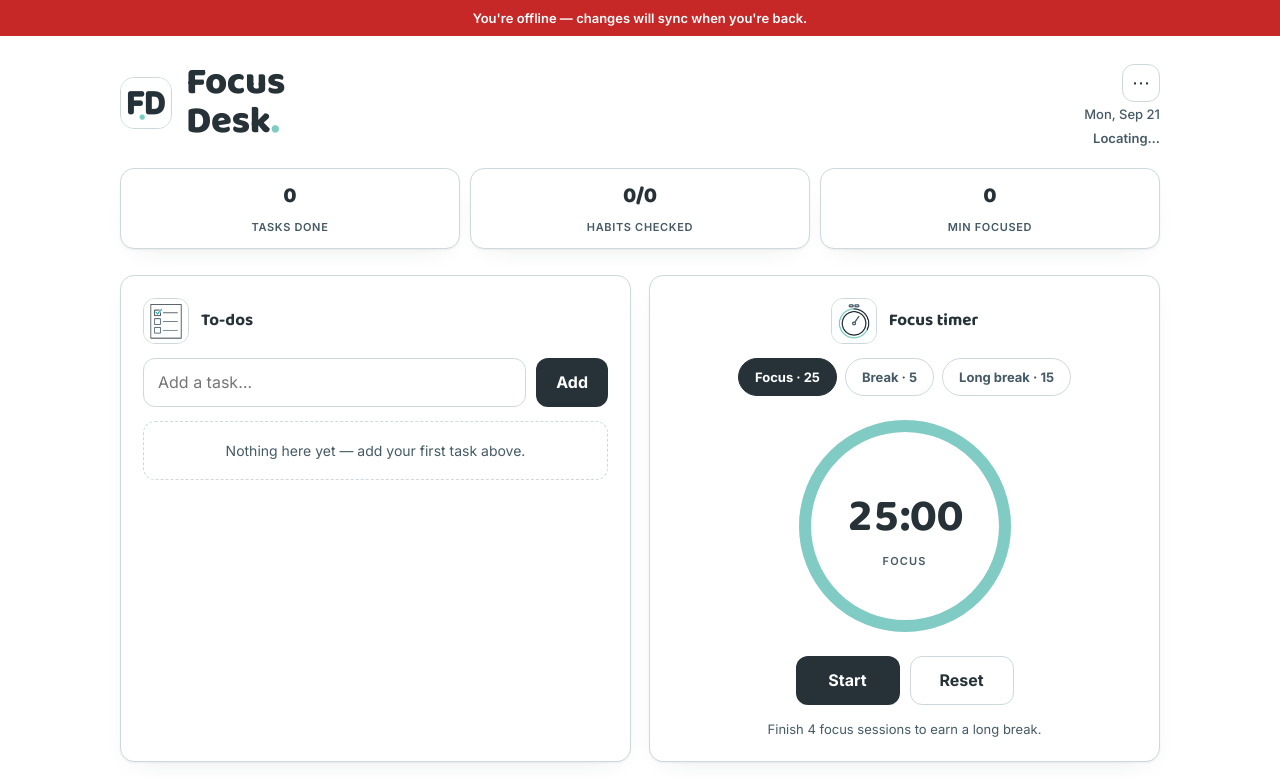
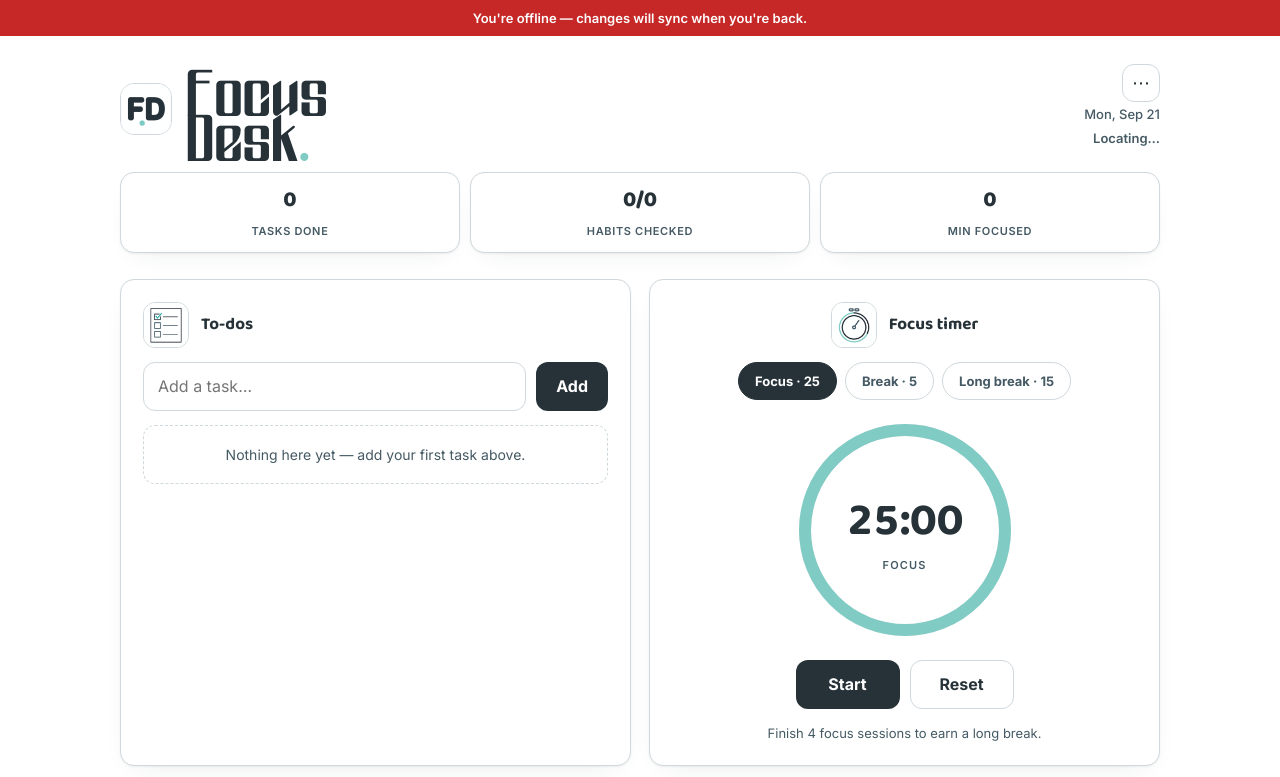
Before and after one commit to ibalajisivarajan/focus-desk, a website: page public/index.html in a window 1280 px wide. Shown: the top 777 px of the page. Drawn offline with Linux system fonts and the light colour scheme; no server answers.

Commit message:
v2.2.3: Dobole display font for the Focus Desk header wordmark

```diff
--- a/public/index.html
+++ b/public/index.html
@@ -8,6 +8,12 @@
 <link rel="preconnect" href="https://fonts.gstatic.com" crossorigin>
 <link href="https://fonts.googleapis.com/css2?family=Baloo+2:wght@700;800&family=Inter:wght@400;500;600;700&display=swap" rel="stylesheet">
 <style>
+  @font-face{
+    font-family:"Dobole";
+    src:url("fonts/dobole-regular.woff2") format("woff2"),
+        url("fonts/dobole-regular.otf") format("opentype");
+    font-weight:400;font-style:normal;font-display:swap;
+  }
   :root{
     --bg:#FFFFFF; --card:#FFFFFF; --ink:#263238; --muted:#455A64;
     --line:#CFD8DC; --accent:#80CBC4; --accent-soft:#ECEFF1;
@@ -38,8 +44,8 @@
   .brand{width:52px;height:52px;border-radius:14px;object-fit:cover;flex:none;
     border:1px solid var(--line)}
   .title h1{
-    font-family:"Baloo 2","Inter",sans-serif;font-weight:800;
-    font-size:clamp(26px,7vw,38px);letter-spacing:-.01em;line-height:1.02;color:var(--ink);
+    font-family:"Dobole","Baloo 2","Inter",sans-serif;font-weight:400;
+    font-size:clamp(30px,8vw,44px);letter-spacing:.01em;line-height:1.02;color:var(--ink);
   }
   .title h1 .dot{color:var(--accent)}
   .head-right{
```
Also changed, not shown: public/fonts/dobole-regular.otf (added), public/fonts/dobole-regular.woff2 (added).
